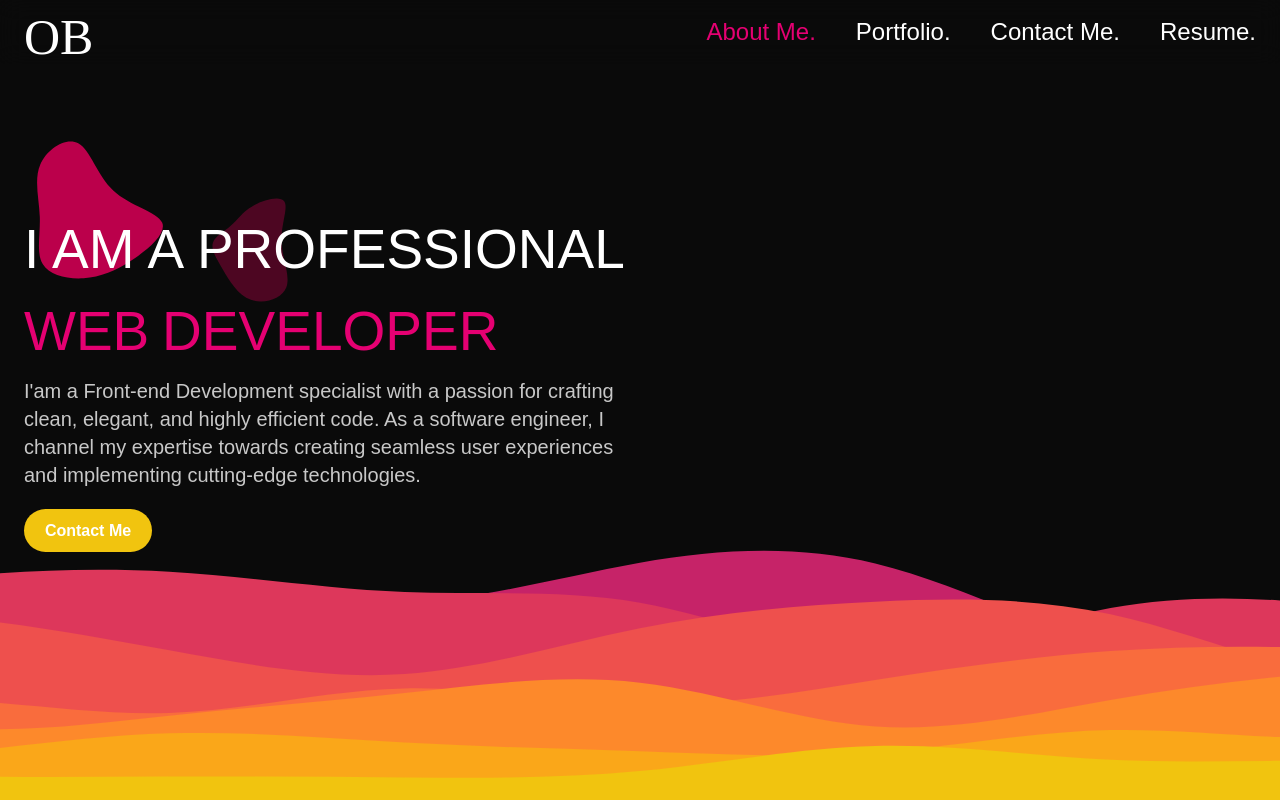
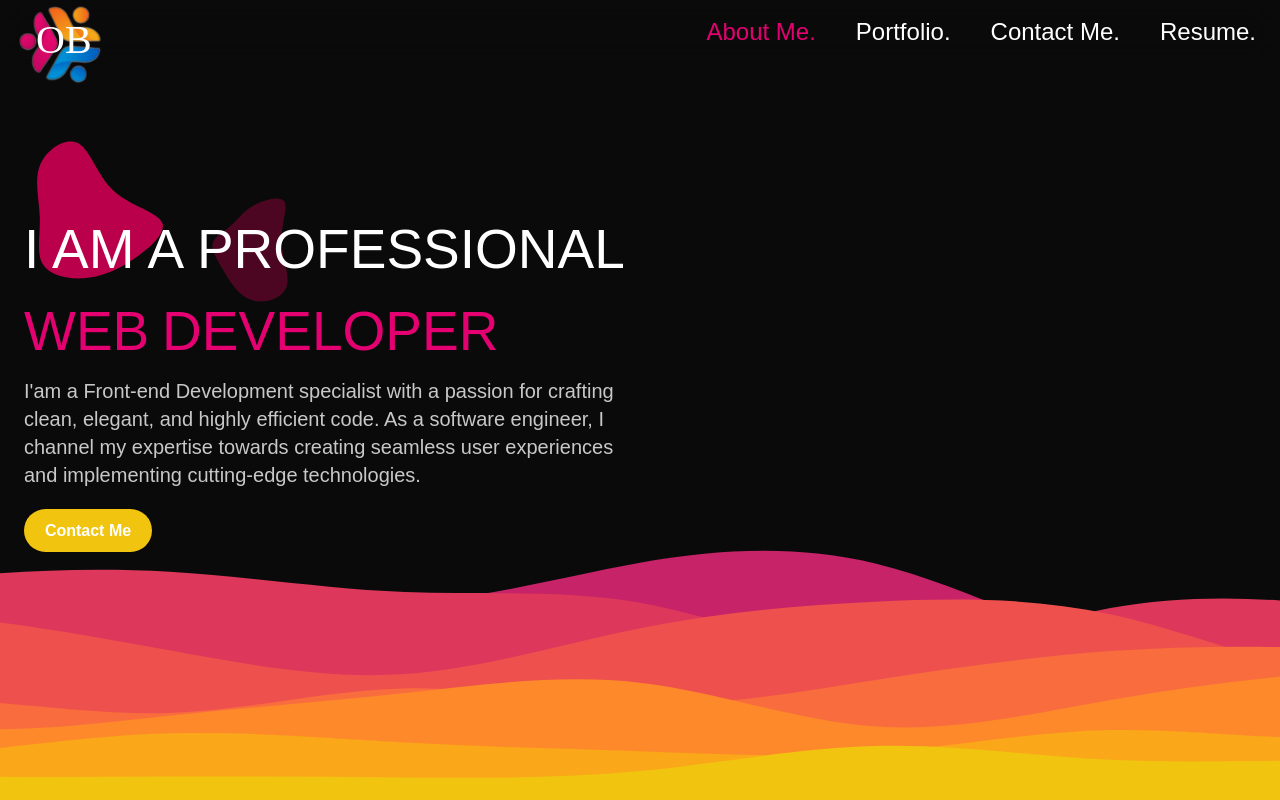
Before and after one commit to Oussamabennabi/portfolio-v2, a React (Vite) app: page / in a window 1280 px wide. Shown: the top 800 px of the page. Built offline with nearby package versions, Linux system fonts and the light colour scheme; no server answers; a web font is replaced by a local one.

Commit message:
added the logo

```diff
--- a/src/components/Navbar.jsx
+++ b/src/components/Navbar.jsx
@@ -54,11 +54,12 @@ const Navbar = () => {
 			} flex select-none justify-between z-[1000] backdrop-blur-[12px]  fixed inset-0 h-16`}
 		>
 			{/*  LOGO  */}
-			<div className="relative group z-[10000] cursor-pointer">
-				<span className=" pointer-events-none cursor-pointer left-6 logo-text absolute z-40 inset-0  text-[50px]">
+			<a href="/" className="relative group z-[10000] cursor-pointer">
+				<img src="/logo.png" className="w-24 ml-3 -mt-1" alt="" />
+				<span className=" pointer-events-none cursor-pointer left-1/2 ml-1.5 top-1/2 -translate-y-1/2 -mt-1 -translate-x-1/2 logo-text absolute z-40 inset-0  text-[40px]">
 					OB
 				</span>
-			</div>
+			</a>
 			{/* LINKES */}
 			<div className={`nav-container `}>
 				<ul className={`nav-content ${!hidden && 'open'}`}>
```
Also changed, not shown: public/logo.png (added).
